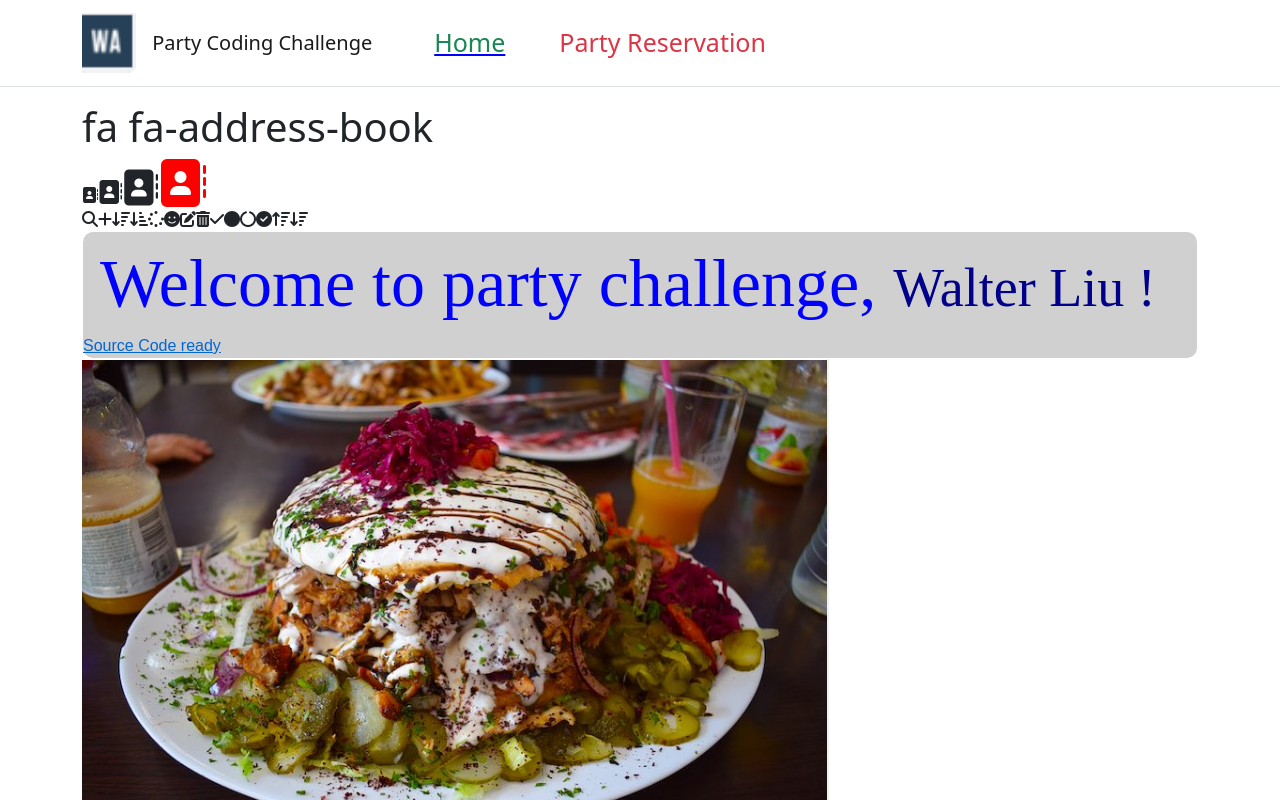
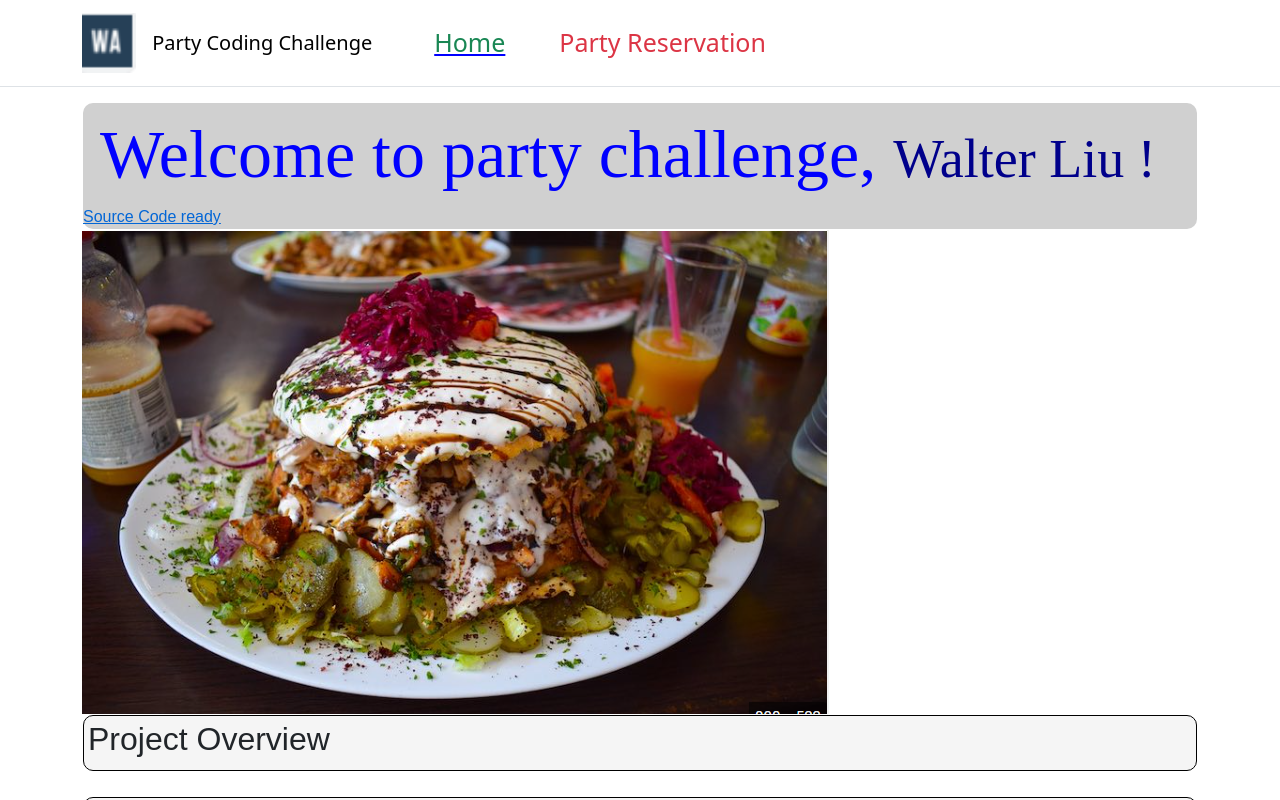
Before and after one commit to liuw10612/PartyChallenge, an Angular app: page / in a window 1280 px wide. Shown: the top 800 px of the page. Built offline with nearby package versions, Linux system fonts and the light colour scheme.

Commit message:
StackBlitz ok

```diff
--- a/src/app/home/home.component.html
+++ b/src/app/home/home.component.html
@@ -1,33 +1,3 @@
-<head>
-  <link rel="stylesheet" href="https://cdnjs.cloudflare.com/ajax/libs/font-awesome/6.4.0/css/all.min.css">
-</head>
-
-
-<h1>fa fa-address-book</h1>
-
-<i class="fa fa-address-book"></i>
-<i class="fa fa-address-book" style="font-size:24px"></i>
-<i class="fa fa-address-book" style="font-size:36px"></i>
-<i class="fa fa-address-book" style="font-size:48px;color:red"></i>
-<br>
-<i class="fa fa-search"></i>
-<i class="fa fa-plus"></i>
-<i class="fa fa-sort-amount-asc"></i>
-<i class="fa fa-sort-amount-desc"></i>
-<i class="fa fa-spinner"></i>
-<i class="fa fa-smile"></i>
-<i class="fa fa-edit"></i>
-<i class="fas fa-trash-alt"></i>
-<i class="fa fa-check"></i>
-<i class="fa fa-circle"></i>
-<i class="fa fa-circle-notch"></i>
-<i class="fa fa-check-circle"></i>
-<i class="fas fa-sort-amount-up"></i>
-<i class="fas fa-sort-amount-down"></i>
-<br>
-
-
-
 <div class="pragraph-light-grey">
   <span class="titleclass">&nbsp;Welcome to party challenge, </span><span class="walterclass"> Walter Liu !</span>&nbsp;&nbsp;&nbsp;
   <span class="githubclass"> <a href='https://github.com/liuw10612/PartyChallenge'> Source Code ready</a></span>
```
Also changed, not shown: package.json (+45 -40 lines).
